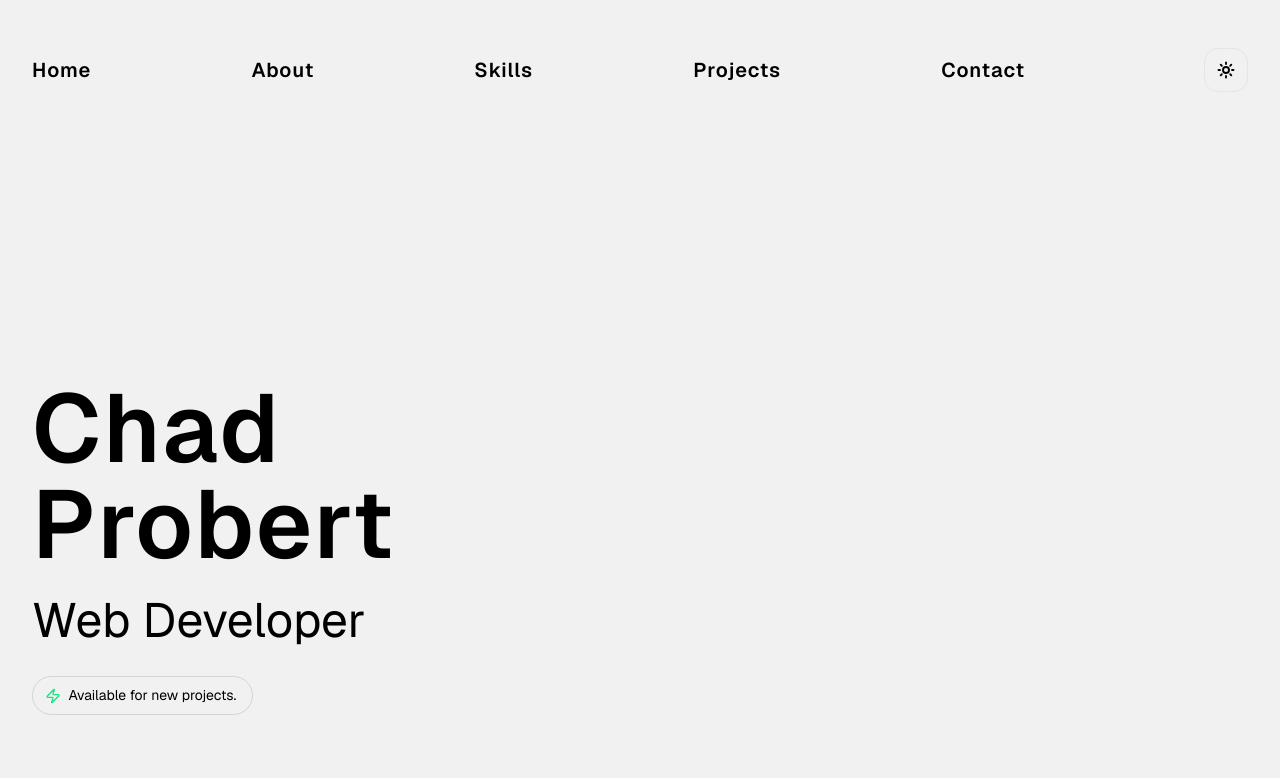
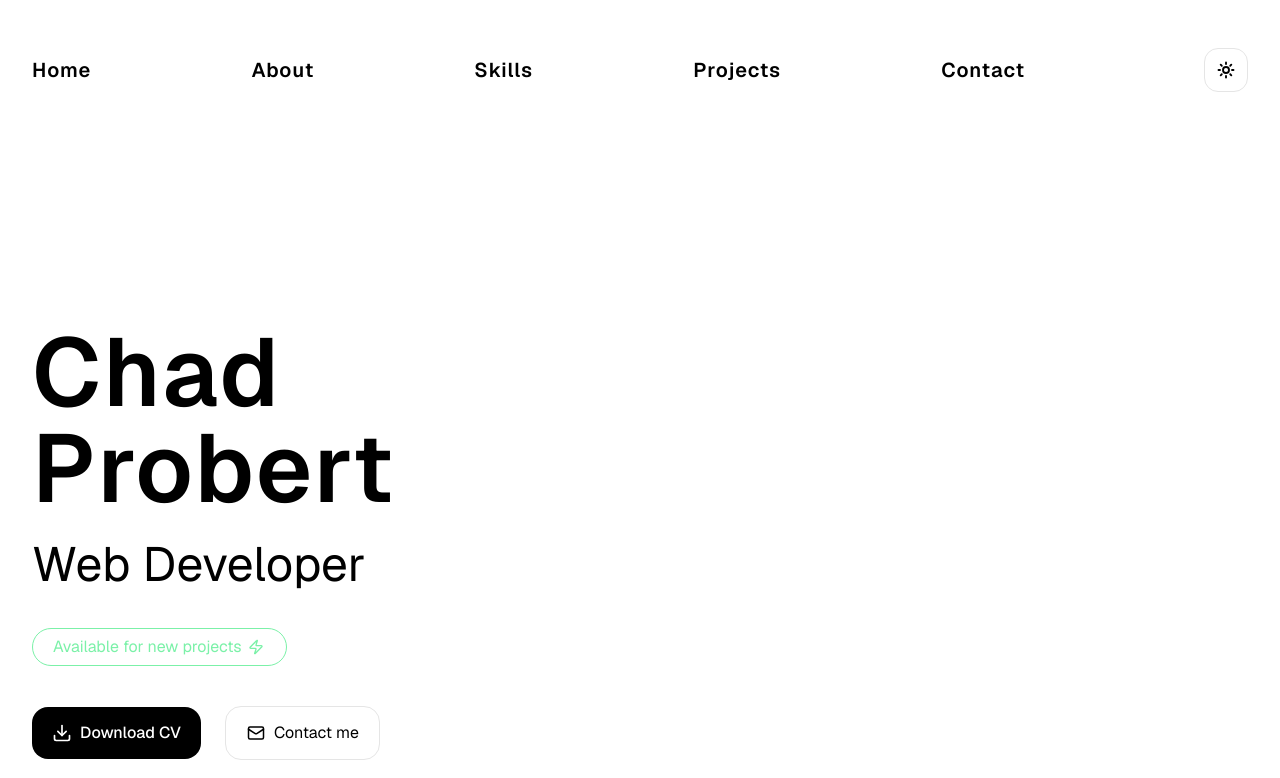
Before and after one commit to ChadProbert/chad-probert-portfolio, a Next.js app: page / in a window 1280 px wide. Shown: the top 778 px of the page. Built offline with nearby package versions, Linux system fonts and the light colour scheme.

Commit message:
General UI refinements

```diff
--- a/app/components/About.tsx
+++ b/app/components/About.tsx
@@ -39,7 +39,7 @@ export const About = () => {
         ref={revealRef}
         className="flex flex-col lg:flex-row items-center lg:items-stretch justify-center gap-6 reveal-on-scroll"
       >
-        <div className="about-container flex flex-col items-center justify-center p-12 w-[90vw] max-w-3xl rounded-3xl border-1 border-neutral-300 lg:self-stretch">
+        <div className="flex flex-col items-center justify-center bg-card p-12 w-[90vw] max-w-3xl rounded-3xl border-1 lg:self-stretch">
           <div className="flex flex-col md:flex-row items-center justify-center gap-4 md:gap-10">
             <Image
               src="/about-icon.svg"
@@ -56,7 +56,7 @@ export const About = () => {
           </div>
         </div>
 
-        <div className="experience-container hidden md:flex flex-col items-center justify-center p-10 w-full lg:w-[25%] rounded-3xl border-1 border-neutral-300 lg:self-stretch">
+        <div className="experience-container hidden md:flex flex-col items-center justify-center bg-card p-10 w-full lg:w-[25%] rounded-3xl border-1 lg:self-stretch">
           <div className="experience-content flex flex-col items-center gap-3 sm:text-center">
             <div className="flex items-center justify-center">
               <Image
--- a/app/components/Footer.tsx
+++ b/app/components/Footer.tsx
@@ -2,7 +2,7 @@ export const Footer = () => {
   const currentYear = new Date().getFullYear();
 
   return (
-    <footer className="mt-20 py-6 text-center text-sm text-black dark:text-white/70 sm:text-lg">
+    <footer className="mt-20 py-6 text-center text-sm text-black dark:text-white sm:text-lg">
       Copyright &copy;  {currentYear} Chad Probert. All rights reserved.
     </footer>
   );
--- a/app/components/Hero.tsx
+++ b/app/components/Hero.tsx
@@ -4,30 +4,28 @@ import "./Hero.css";
 export const Hero = () => {
   return (
     <section id="home" aria-labelledby="home-heading">
-      <div className="relative isolate pt-14">
-        <div className="mx-auto py-8 sm:py-24 lg:py-32">
+      <div className="relative isolate pt-8 sm:pt-0 lg:pt-16">
+        <div className="mx-auto py-8 sm:py-24 lg:py-16">
           <header className="text-center md:text-left lg:text-left">
             <h1
               id="home-heading"
               className="text-5xl font-semibold sm:text-8xl tracking-wide"
             >
-              Chad Probert
+             Chad Probert
             </h1>
-            <p className="mt-6 mb-8 text-2xl font-normal text-pretty sm:text-5xl">
+            <p className="mt-6 mb-10 text-2xl font-normal text-pretty sm:text-5xl">
               Web Developer
             </p>
 
-            <div className="mt-8 mb-16 flex justify-center md:justify-center lg:justify-start">
-              <div className="availability relative rounded-full px-2 py-1.5 text-sm/6 bg-transparent border-1 border-neutral-300">
-                <Zap
-                  size={16}
-                  className="inline text-green-400  animate-pulse m-1"
-                />{" "}
-                <span className="pr-2">Available for new projects.</span>
+            <div className="mb-10 flex justify-center md:justify-center lg:justify-start">
+              <div className="availability relative rounded-full px-2 py-1.5 text-sm/6 dark:bg-green-950/30 text-green-300 inline-flex items-center gap-2 border border-green-300">
+                <p className="flex items-center text-base text-green-300 px-3">
+                  Available for new projects <Zap className="ml-1 h-4 w-5" />
+                  </p>
               </div>
             </div>
 
-            <div className="flex flex-row flex-wrap items-center justify-center gap-4 sm:gap-6 sm:justify-start">
+            <div className="mt-10 flex flex-row flex-wrap items-center justify-center gap-4 sm:gap-6 sm:justify-start">
               <a
                 href="/downloads/Chad_Probert_Web_Developer.pdf"
                 className="call-to-action rounded-2xl px-5 py-3.5 text-md font-medium transition-all duration-400"
@@ -40,7 +38,7 @@ export const Hero = () => {
               </a>
               <a
                 href="#contact"
-                className="font-normal rounded-2xl px-5 py-3.5 text-md border-1 border-neutral-300 hover:bg-foreground/5 transition-colors duration-400 "
+                className="font-normal rounded-2xl px-5 py-3.5 text-md border-1 hover:bg-foreground/5 transition-colors duration-400 "
               >
                 <div className="flex items-center gap-2">
                   <Mail height={18} width={20} strokeWidth={2} /> Contact me
--- a/app/components/Projects.tsx
+++ b/app/components/Projects.tsx
@@ -76,7 +76,7 @@ const ProjectCard = ({
 
   return (
     <article
-      className="w-[90%] lg:w-full project-reveal reveal-on-scroll flex flex-col lg:flex-row items-stretch gap-8 lg:gap-20 p-8 lg:p-12 rounded-2xl border border-neutral-300 justify-center mx-auto"
+      className="w-[90%] lg:w-full project-reveal reveal-on-scroll flex flex-col lg:flex-row items-stretch gap-8 lg:gap-20 p-8 lg:p-12 rounded-2xl border bg-card justify-center mx-auto"
       itemScope
       itemType="https://schema.org/CreativeWork"
       aria-labelledby={headingId}
@@ -126,7 +126,7 @@ const ProjectCard = ({
               href={demoUrl}
               target="_blank"
               rel="noopener noreferrer"
-              className="demo-button inline-flex items-center font-medium rounded-xl border px-4 py-2 text-base transition-colors duration-400"
+              className="demo-button inline-flex items-center font-medium rounded-xl border-1 px-4 py-2 text-base transition-colors duration-400"
               itemProp="url"
             >
               <ArrowUpRight className="mr-1 h-5 w-5" /> Demo
@@ -137,7 +137,7 @@ const ProjectCard = ({
               href={repoUrl}
               target="_blank"
               rel="noopener noreferrer"
-              className="inline-flex items-center rounded-xl border px-4 py-2 text-base var(--button-color)"
+              className="inline-flex items-center rounded-xl border-1 hover:bg-foreground/5 px-4 py-2 text-base transition-colors duration-400"
               itemProp="sameAs"
             >
               <Github className="mr-2 h-4 w-4" /> Repository
--- a/app/components/ThemeToggleButton.tsx
+++ b/app/components/ThemeToggleButton.tsx
@@ -10,7 +10,7 @@ export const ThemeToggleButton = () => {
     <button
       onClick={toggleTheme}
       aria-label="Toggle dark mode"
-      className="theme-toggle-button border-1 border-neutral-200 p-3 rounded-xl hover:cursor-pointer focus:outline-none hover:bg-foreground/5 transition-colors duration-400"
+      className="theme-toggle-button border-1 p-3 rounded-xl hover:cursor-pointer focus:outline-none hover:bg-foreground/5 transition-colors duration-400"
     >
       <Sun className="sun-icon" size={18} strokeWidth={2.5} />
       <Moon className="moon-icon" size={18} strokeWidth={2.5} />
--- a/app/globals.css
+++ b/app/globals.css
@@ -6,16 +6,14 @@
 :root {
   --deep-background: #ffffff;
   --hover-background-color: #2c2c2c;
-  --hover-foreground-color: #f1f1f1;
+  --hover-foreground-color: #ffffff;
   --anchor-offset: 7rem;
   --blur-inner: rgba(255, 255, 255, 0);
   --blur-outer: rgba(249, 249, 249, 1);
   --button-color: #000000;
-  --button-text: #f1f1f1;
-  --cube-color: #f1f1f1;
-  --cube-lines-color: #000000;
+  --button-text: #ffffff;
   --radius: 0.625rem;
-  --background: #f1f1f1;
+  --background: #ffffff;
   --foreground: #000000;
   --input-background: #ededed;
   --card: oklch(1 0 0);
@@ -50,21 +48,19 @@
 }
 
 .dark {
-  --background: #25292e;
-  --deep-background: #25292e;
-  --foreground: #e6e7e8;
-  --foreground-secondary: #b8c0cc;
+  --background: #000;
+  --deep-background: #000;
+  --foreground: #ffffff;
+  --foreground-secondary: #ffffff;
   --hover-background-color: #aeaeae;
-  --hover-foreground-color: #25292e;
-  --input-background: #1c1f23;
+  --hover-foreground-color: #000000;
+  --input-background: #060606;
   --blur-inner: rgba(23, 23, 23, 0);
   --blur-outer: rgba(23, 23, 23, 0.8);
   --blur-mix-blend-mode: multiply;
-  --button-color: #e6e7e8;
-  --button-text: #25292e;
-  --cube-color: #25292e;
-  --cube-lines-color: #e6eaf0;
-  --card: oklch(0.205 0 0);
+  --button-color: #ffffff;
+  --button-text: #000000;
+  --card: oklch(0.0 0 0);
   --card-foreground: oklch(0.985 0 0);
   --popover: oklch(0.205 0 0);
   --popover-foreground: oklch(0.985 0 0);
@@ -77,7 +73,7 @@
   --accent: oklch(0.269 0 0);
   --accent-foreground: oklch(0.985 0 0);
   --destructive: oklch(0.704 0.191 22.216);
-  --border: oklch(1 0 0 / 10%);
+  --border: oklch(22.645% 0.00003 271.152);
   --input: oklch(1 0 0 / 15%);
   --ring: oklch(0.556 0 0);
   --chart-1: oklch(0.488 0.243 264.376);
```
Also changed, not shown: app/components/Contact.tsx (+7 -7 lines).
